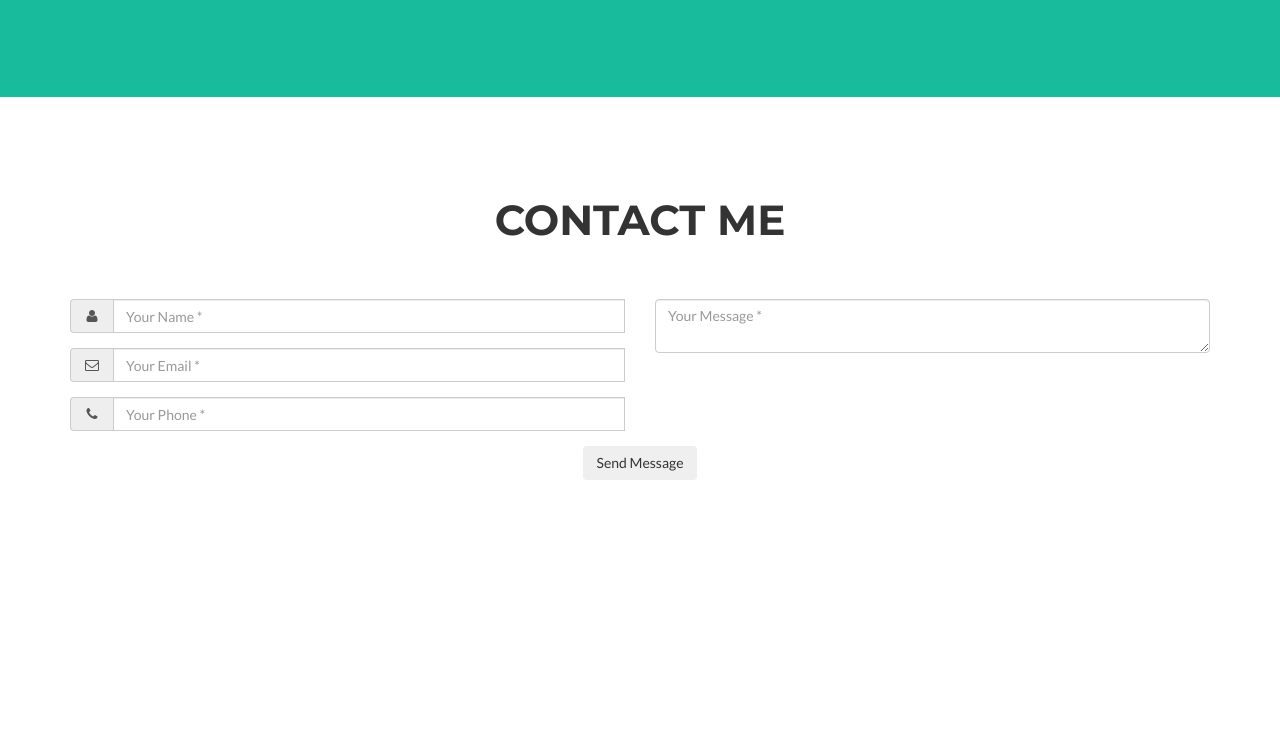
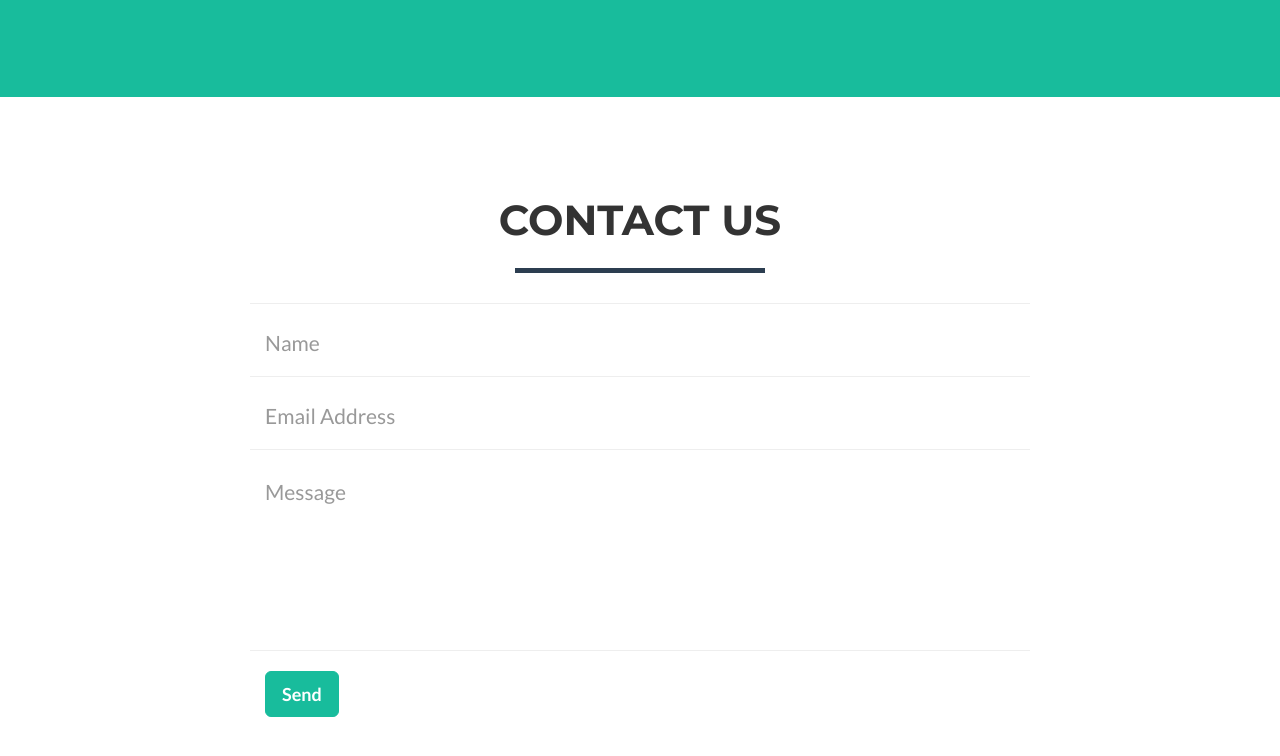
Before and after one commit to curiositymapper/curiositymapper.github.io, a website: page index.html in a window 1280 px wide. Shown: the part 1664-2420 px from the top of the page. Before the commit the page ends 2244 px from the top, so only its background shows below. Drawn offline with nearby package versions, Linux system fonts and the light colour scheme; a script that the page names is missing.

Commit message:
emailnew

```diff
--- a/index.html
+++ b/index.html
@@ -137,66 +137,45 @@
         </div>
     </section>
      <!-- Contact Section -->
-
     <section id="contact">
         <div class="container">
             <div class="row">
                 <div class="col-lg-12 text-center">
-        <h2 class="section-heading">Contact me</h2>
-        <h3 class="section-subheading text-muted" style="color:white;">
-	  I look forward to hearing from you
-	</h3>
+                    <h2>Contact Us</h2>
+                    <hr class="star-primary">
                 </div>
             </div>
             <div class="row">
-      <div class="col-lg-12">
-        <form name="sentMessage" id="contactForm">
-          <div class="row">
-            <div class="col-md-6">
-              <div class="form-group">
-		<div class="input-group">
-		<span class="input-group-addon"><i class="fa fa-user fa-fw"></i></span>
-                <input type="text" class="form-control"
-                placeholder="Your Name *" id="name" required
-                data-validation-required-message="Please enter your name.">
+                <div class="col-lg-8 col-lg-offset-2">
+                    <!-- To configure the contact form email address, go to mail/contact_me.php and update the email address in the PHP file on line 19. -->
+                    <!-- The form should work on most web servers, but if the form is not working you may need to configure your web server differently. -->
+                    <form name="sentMessage" id="contactForm" novalidate>
+                        <div class="row control-group">
+                            <div class="form-group col-xs-12 floating-label-form-group controls">
+                                <label for="name">Name</label>
+                                <input type="text" class="form-control" placeholder="Name" id="name" required data-validation-required-message="Please enter your name.">
                                 <p class="help-block text-danger"></p>
                             </div>
                         </div>
-              <div class="form-group">
-		<div class="input-group">
-		<span class="input-group-addon"><i class="fa fa-envelope-o fa-fw"></i></span>
-                <input type="email" class="form-control"
-                placeholder="Your Email *" id="email" required
-                data-validation-required-message="Please enter your email address.">
+                        <div class="row control-group">
+                            <div class="form-group col-xs-12 floating-label-form-group controls">
+                                <label for="email">Email Address</label>
+                                <input type="email" class="form-control" placeholder="Email Address" id="email" required data-validation-required-message="Please enter your email address.">
                                 <p class="help-block text-danger"></p>
                             </div>
                         </div>
-              <div class="form-group">
-		<div class="input-group">
-		<span class="input-group-addon"><i class="fa fa-phone fa-fw"></i></span>
-                <input type="tel"
-		       class="form-control"
-		       placeholder="Your Phone *"
-		       id="phone" required
-		       data-validation-required-message="Please enter your phone number.">
-		<input type="text" id="_gotcha" style="display:none" />
+                        <div class="row control-group">
+                            <div class="form-group col-xs-12 floating-label-form-group controls">
+                                <label for="message">Message</label>
+                                <textarea rows="5" class="form-control" placeholder="Message" id="message" required data-validation-required-message="Please enter a message."></textarea>
                                 <p class="help-block text-danger"></p>
                             </div>
                         </div>
-            </div>
-            <div class="col-md-6">
-              <div class="form-group">
-                <textarea class="form-control"
-			  placeholder="Your Message *" id="message"
-			  required
-			  data-validation-required-message="Please enter a message."></textarea>
-                <p class="help-block text-danger"></p>
-              </div>
-            </div>
-            <div class="clearfix"></div>
-            <div class="col-lg-12 text-center">
+                        <br>
                         <div id="success"></div>
-              <button type="submit" class="btn btn-xl">Send Message</button>
+                        <div class="row">
+                            <div class="form-group col-xs-12">
+                                <button type="submit" class="btn btn-success btn-lg">Send</button>
                             </div>
                         </div>
                     </form>
--- a/js/contact_us.js
+++ b/js/contact_us.js
@@ -10,8 +10,7 @@ $(function() {
             // get values from FORM
             var name = $("input#name").val();
             var email = $("input#email").val();
-            var phone = $("input#phone").val();
-        var gotcha = $("input#_gotcha").val();
+            var gotcha = $("input#_gotcha").val();
             var message = $("textarea#message").val();
             var firstName = name; // For Success/Failure Message
             // Check for white space in name for Success/Fail message
@@ -23,7 +22,6 @@ $(function() {
                 method: "POST",
                 data: {
                     name: name,
-                    phone: phone,
                     email: email,
                     message: message,
             _gotcha: gotcha
```
Lines whose indentation alone changed are shown as unchanged.
